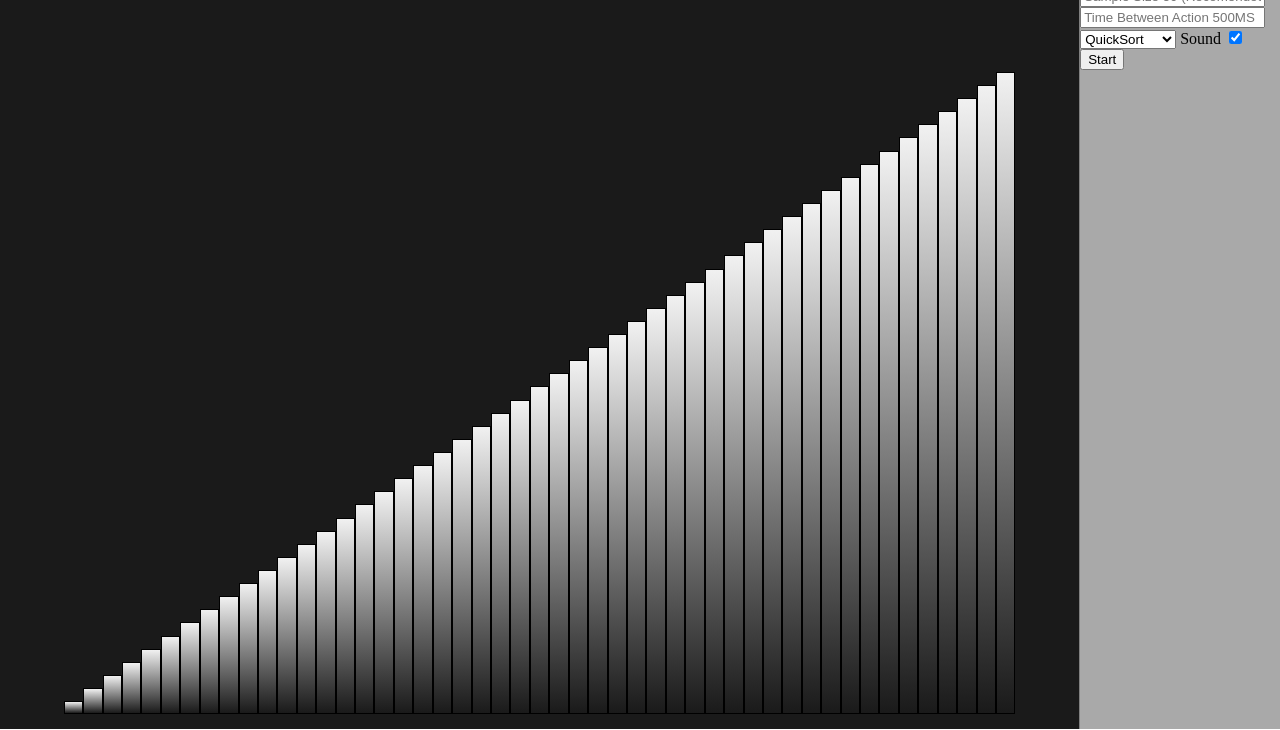
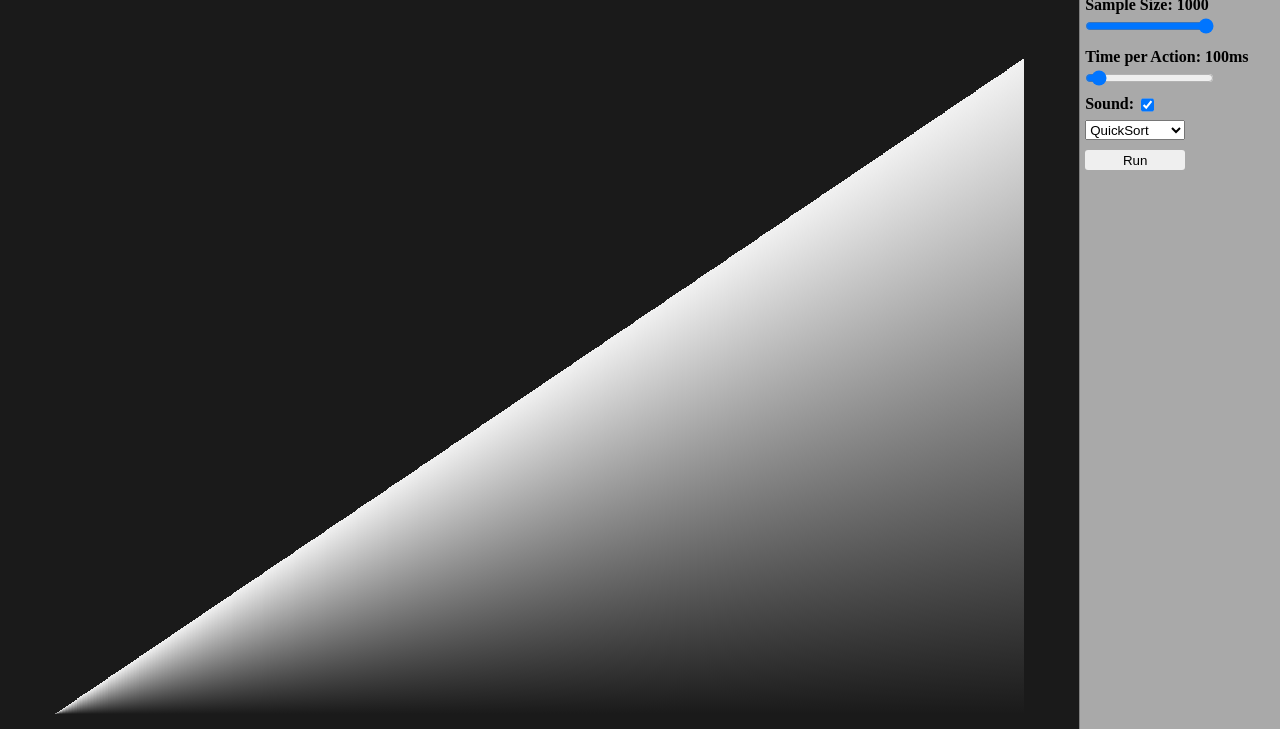
Before and after one commit to MrLinusK/VisualSort, a website: page public/index.html in a window 1280 px wide. Shown: the part 70-800 px from the top of the page. Drawn offline with Linux system fonts and the light colour scheme.

Commit message:
Fixed file structure

```diff
--- a/public/index.css
+++ b/public/index.css
@@ -37,10 +37,54 @@ html,body{
     background-color: darkgray;
 }
 
+.slider-text{
+    padding-left: 5px;
+    margin-top: 10px;
+    margin-bottom: 2px;
+}
+
+.slider{
+    margin-left: 5px;
+    margin-top: 2px;
+    margin-bottom: 2px;
+}
+
 #sorting{
     height: 100%;
 }
 
+#sound-wrapper{
+    margin-left: 5px;
+    display: flex;
+    height: 30px;
+}
+
+#sound-check{
+    padding-top: 0px;
+    margin-top: 3px;
+    margin-left: 5px;
+}
+
+#sound-text{
+    margin-top: 5px;
+    width: 51px;
+}
+
+#sorting-dropdown{
+    margin-left: 5px;
+    height: 20px;
+    width: 100px;
+
+}
+
+#start-sort{
+    height: 20px;
+    width: 100px;
+    margin-left: 5px;
+    border-radius: 3px;
+    margin-top: 10px;
+    border: black none;
+}
 
 #pillars{
     height: 98%;
--- a/public/index.html
+++ b/public/index.html
@@ -1,9 +1,9 @@
 <!DOCTYPE html>
 <html>
     <head>
-        <link rel="stylesheet" type="text/css" href="/index.css">
+        <link rel="stylesheet" type="text/css" href="./index.css">
     </head>
-    <body onload="spawnPillars([...Array(50).keys()].splice(1))">
+    <body onload="load()">
         <div id="header"><a id="header-text" href="https://www.meatspin.com">Totaly Legit Visual Sorting</a></div>
         <div id="page">
             <div id="sorting">
@@ -12,23 +12,38 @@
             </div>
             <div id="settings">
 
-                <input class="input" id="sample-size" placeholder="Sample Size 50 (Recomended Limit 350)" onchange="uppdateSampleSize()"/>
-                <input class="input" id="speed" placeholder="Time Between Action 500MS">
+
+
+                <div class="slide-container">
+                    <h4 class="slider-text" id="sample-text"></h4>
+                    <input type="range" min="5" max="1000" class="slider" id="sample-size" onchange="uppdateSampleSize()">
+                </div>
+
+
+                <div class="slide-container">
+                    <h4 class="slider-text" id="time-text"></h4>
+                    <input type="range" min="0" max="2000" class="slider" id="action-time" onchange="uppdateActionTime()">
+                </div>
+
+                <div id="sound-wrapper">
+                    <h4 id="sound-text" class="slide-text">Sound: </h4>
+                    <input id="sound-check" type="checkbox" checked="True" >
+                </div>
+
+                <div style="width: 100%;">
                     <select id="sorting-dropdown">
                         <optgroup label="Sorting Algorthms">
                             <option value="QuickSort">QuickSort</option>
                             <option value="BogoSort">BogoSort</option>
                         </optgroup>
                     </select>
-                <label for="sound">Sound  </label>
-                <input id="sound" type="checkbox" checked="True">
-                <audio id="audio">
-                    <source src="bop.mp3" type="audio/mpeg">
-                </audio>
-                <button id="start-sort" onclick="start()">Start</button>
                 </div>
+                <button id="start-sort" onclick="start()">Run</button>
+            </div>
+
+
         </div>
     </body>
-    <script src="/index.js"></script>
+    <script src="./index.js"></script>
 </html>
 <!-- balls -->
--- a/public/index.js
+++ b/public/index.js
@@ -1,4 +1,5 @@
-let sampleSize = 50;
+let sampleSize = 1000;
+let timeAction = 100;
 let lastFreq = 0;
 let data = []
 
@@ -7,6 +8,12 @@ const audio = document.getElementById("audio");
 const pillarParent = document.getElementById("pillars");
 const audioCtx = new(window.AudioContext || window.webkitAudioContext)();
 
+async function load() {
+    document.getElementById("sample-size").value = parseInt(sampleSize);
+    document.getElementById("action-time").value = parseInt(timeAction);
+    await uppdateSampleSize();
+    await uppdateActionTime();
+}
 
 async function start(){
     function shuffle(array) {
@@ -26,9 +33,12 @@ async function start(){
     data = [...Array(sampleSize+1).keys()].splice(1);
     shuffle(data);
     spawnPillars(data);
+
+    //wait
     await new Promise(res => setTimeout(res, 1000));
 
     // Do the sorting algorytm
+    console.log(sampleSize)
     await quickSort(data);
 
     //cleanup
@@ -40,16 +50,14 @@ async function start(){
 }
 
 async function playNote(_frequency) {
+
+    // Get frequency
     let frequency = parseInt((_frequency- 1)* (400/(sampleSize-1)) + 200)
     if (frequency == lastFreq){
         return
     }
 
-
-    console.log(frequency)
-
-    if (!document.getElementById("sound").checked) return;
-    console.log("a")
+    // Create Audo
     const oscillator = new OscillatorNode(audioCtx);
     const gainNode = new GainNode(audioCtx);
     oscillator.type = "square";
@@ -58,17 +66,15 @@ async function playNote(_frequency) {
     oscillator.connect(gainNode).connect(audioCtx.destination);
     oscillator.start();
 
-    setTimeout(function() {
+    //wait before plaing another frequency
+    setTimeout(async function() {
         oscillator.stop();
     }, 50);
 
-    lastFreq = frequency+0
+    lastFreq = frequency+0 // +0 is bacuase i dont want to save the pointer
 }
 
 async function loopthrough(){
-    if (sampleSize > 1000){
-        return
-    }
 
     for(let i = 1; i <= sampleSize; i++){
 
@@ -81,33 +87,25 @@ async function loopthrough(){
     }
 }
 
-async function uppdateSampleSize(){
-    let x = document.getElementById("sample-size").value;
-    sampleSize = parseInt(x);
-    if((isNaN(sampleSize))||(sampleSize < 4)){sampleSize = 4;}
-
-    spawnPillars([...Array(sampleSize+1).keys()].splice(1), 0)
-}
-
 async function spawnPillars(list, p){ //Takes List, Return Void
 
-    let sty;
+    let pillarStyle;
     if (sampleSize < 201){
-        sty = 'pillar border'
+        pillarStyle = 'pillar border'
     }else{
-        sty = 'pillar'
+        pillarStyle = 'pillar'
     }
 
     pillarParent.innerHTML = '';
     for(const i of list){
         let pillar = document.createElement('div');
         if(i == p){
-            pillar.className = `${sty} green`;
-            if (document.getElementById("sound").checked){
+            pillar.className = `${pillarStyle} green`;
+            if (document.getElementById("sound-check").checked){
                 playNote(i)
             }
         }else{
-            pillar.className = `${sty} gray`;
+            pillar.className = `${pillarStyle} gray`;
         }
 
         pillar.id = `pillar-${i}`;
@@ -116,14 +114,8 @@ async function spawnPillars(list, p){ //Takes List, Return Void
 
         pillarParent.appendChild(pillar);
     }
-    let speed = document.getElementById("speed").value
-    if (speed == ''){
-        speed = 500
-    }
-    else{
-        speed = parseInt(speed)
-    }
-    await new Promise(res => setTimeout(res, speed));
+
+    await new Promise(res => setTimeout(res, timeAction));
 }
 
 async function replace_data(sequenceToFind, sequenceToReplace, p){
@@ -193,3 +185,23 @@ async function quickSort(_arr){ //Takes List, Return List
     //End of quickSort
 
 }
+
+
+async function uppdateSampleSize(){
+    sampleSize = parseInt(document.getElementById("sample-size").value);
+    let display = document.getElementById("sample-text");
+
+    if(!Number.isInteger(sampleSize) || (sampleSize < 4)){sampleSize = 4;}
+
+    display.innerHTML = `Sample Size: ${sampleSize}`;
+    spawnPillars([...Array(sampleSize+1).keys()].splice(1), 0)
+}
+
+async function uppdateActionTime(){
+    timeAction = parseInt(document.getElementById("action-time").value);
+    let display = document.getElementById("time-text");
+
+    if(!Number.isInteger(timeAction) ||(timeAction < 4)){timeAction = 4;}
+
+    display.innerHTML = `Time per Action: ${timeAction}ms`;
+}
```
Also changed, not shown: src/index.js (+30 -11 lines). Lines whose indentation alone changed are shown as unchanged.
